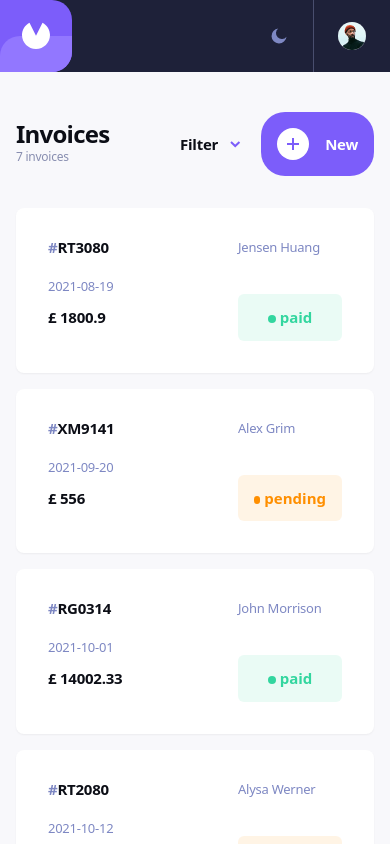
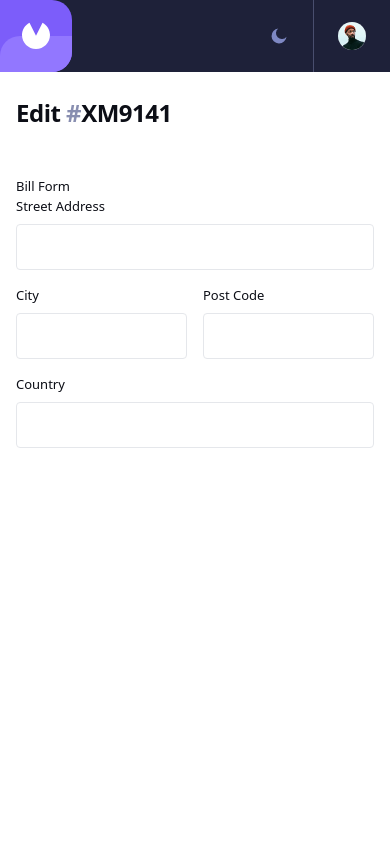
Before and after one commit to Dmitrii0777/invoice-app, a React (Vite) app: page / in a window 390 px wide. Both pictures are taken after a click on the button "New". Shown: the top 844 px of the page. Built offline with nearby package versions, Linux system fonts and the light colour scheme.

Commit message:
refactor(modal): replace switch with mapping objects and update form behavior
- Replaced switch statements in ModalRoot with positionClassesMap and settingsFormMap
- Improved modal layout handling for left-side form
- Connected "Create" button on main page to open the form modal

```diff
--- a/src/layout/Header.tsx
+++ b/src/layout/Header.tsx
@@ -2,6 +2,10 @@
 import { Arrow } from "@/components/ui/Arrow";
 import Button from "@/components/ui/Button";
 import InvoiceFilters from "@/features/invoices/components/filters/InvoiceFilters";
+import InvoiceForm from "@/features/invoices/components/form/InvoiceForm";
+
+// Context / Providers
+import { useModal } from "@/provider/modal";
 
 // Types
 import type { InvoiceFilterStatus } from "@/features/invoices/types/invoice.types";
@@ -17,6 +21,8 @@
   isOpen,
   onChangeStatus,
 }: InvoiceFilterProp) {
+  const { openModal } = useModal();
+
   return (
     <header
       className="
@@ -54,6 +60,7 @@
           className="
           flex items-center gap-4 text-white"
           variant="bg-bgPrimary"
+          onClick={() => openModal(<InvoiceForm />, "left")}
         >
           <span
             className="
--- a/src/provider/modal/ModalRoot.tsx
+++ b/src/provider/modal/ModalRoot.tsx
@@ -1,30 +1,34 @@
 import { createPortal } from "react-dom";
 import { useModal } from "./ModalContext";
+
+import type { ModalPosition } from "./modal.types";
 
 const ModalRoot = () => {
   const { isOpen, content, position, closeModal } = useModal();
 
   if (!isOpen) return null;
 
-  let positionClasses = "";
-  switch (position) {
-    case "center":
-      positionClasses = "justify-center items-center";
-      break;
-    case "left":
-      positionClasses = "justy=ify-start items-start";
-      break;
-    case "right":
-      positionClasses = "justify-end items-start";
-      break;
-  }
+  const positionClassesMap = {
+    center: "justify-center items-center",
+    left: "justify-start items-center",
+    right: "justify-end items-start",
+  };
+
+  const settingsFormMap: Partial<Record<ModalPosition, string>> = {
+    left: "flex flex-col w-full h-full lg:flex-row sm:max-w-[640px] lg:max-w-[720px] bg-white",
+  };
 
   return createPortal(
     <div
-      className={`fixed p-5 inset-0 bg-black/50 flex ${positionClasses} z-50`}
+      className={`fixed inset-0 bg-black/50 ${positionClassesMap[position]} flex z-40`}
       onClick={closeModal}
     >
-      <div onClick={(e) => e.stopPropagation()}>{content}</div>
+      <div
+        className={`${settingsFormMap[position]}`}
+        onClick={(e) => e.stopPropagation()}
+      >
+        {content}
+      </div>
     </div>,
     document.body
   );
```
